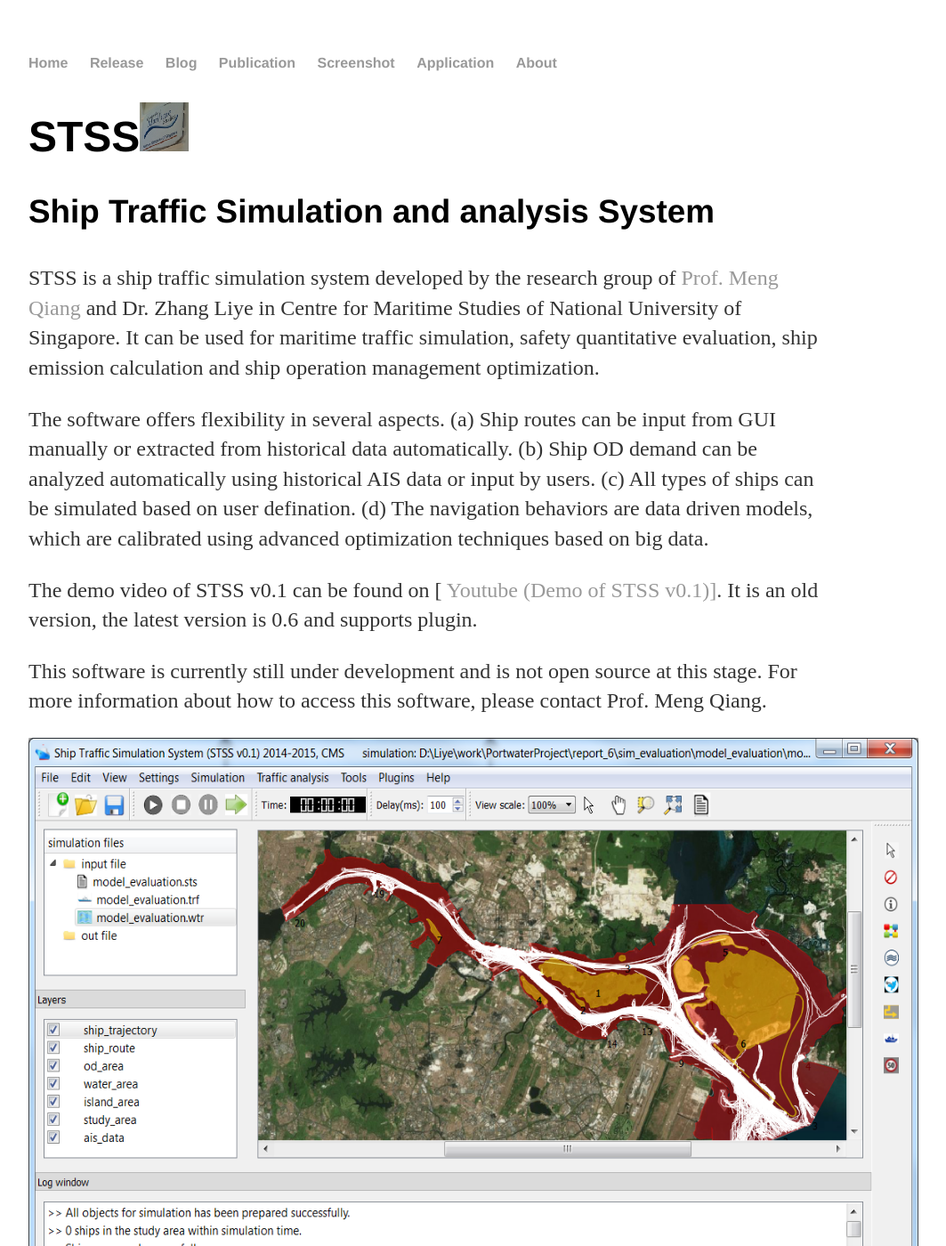
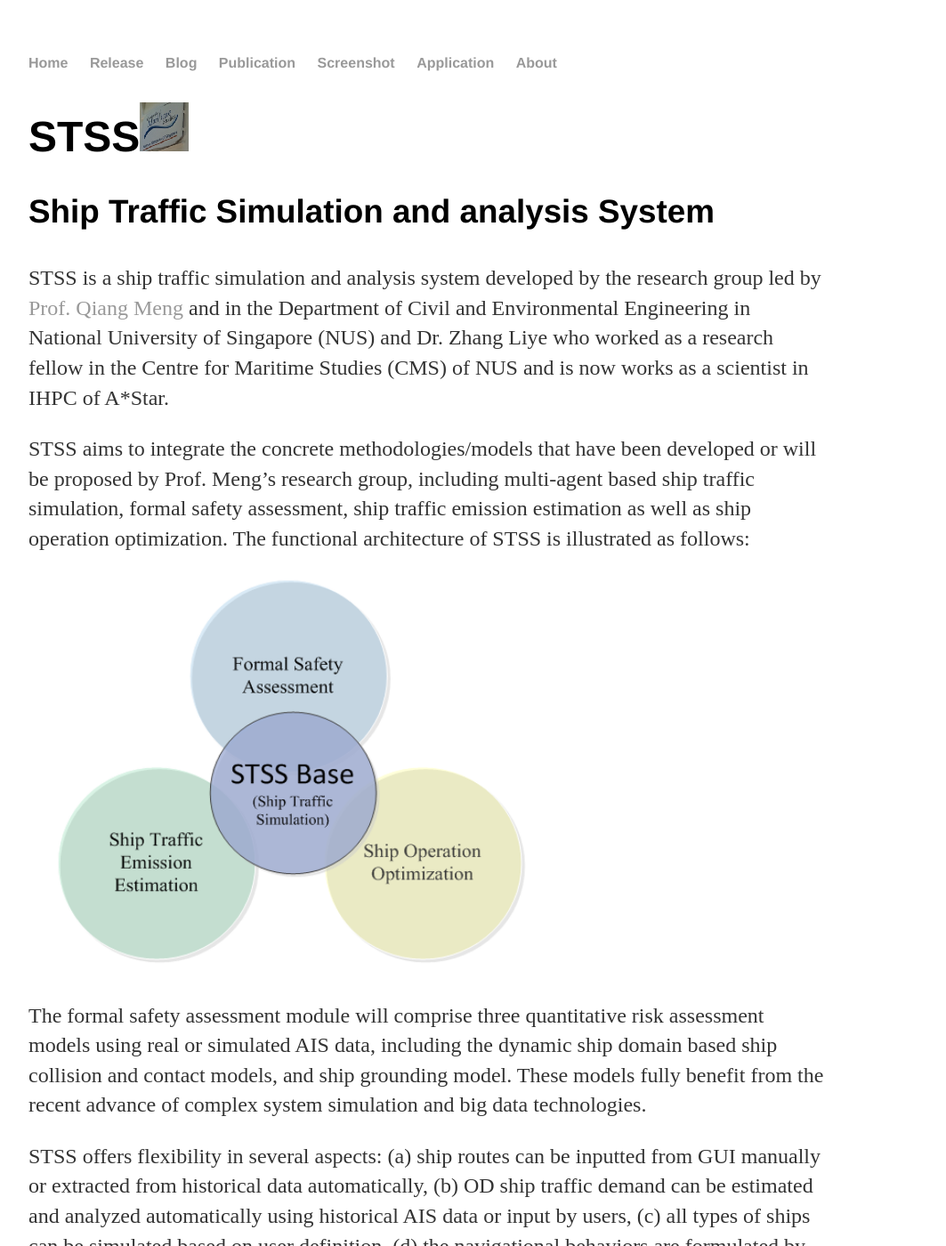
Before and after one commit to stss-maritime/stss-maritime.github.io, a Jekyll site: the page built from index.html, in a window 1280 px wide and 1400 px high. Shown: the whole window at 89% size, without its empty margins (160-1223 px from the left). Built offline with Jekyll 4.4.1, drawn with Linux system fonts in a browser that asks for light colours; some of the changed text lies outside the part shown.

Commit message:
update the information of the head page

```diff
--- a/index.html
+++ b/index.html
@@ -6,11 +6,37 @@ title: STSS - Ship Traffic Simulation and Analysis System
 		<div class="blurb">
 			<h1>STSS<a href="http://www.maritimestudies.nus.edu.sg/"><img src="cms-small.bmp" alt="HTML5 Icon", style="width:55px;height:55px;"></a></h1>
             <h3>Ship Traffic Simulation and analysis System</h3>
-			<p>STSS is a ship traffic simulation system developed by the research group of <a href="/about">Prof. Meng Qiang</a> and Dr. Zhang Liye in Centre for Maritime Studies of National University of Singapore. It can be used for maritime traffic simulation, safety quantitative evaluation, ship emission calculation and ship operation management optimization.</p>
+			<p>STSS is a ship traffic simulation and analysis system developed by the research group led by <a href="/about">Prof. Qiang Meng</a> and
+			in the Department of Civil and Environmental Engineering in National University of Singapore (NUS) and Dr. Zhang Liye who worked as a research
+			fellow in the Centre for Maritime Studies (CMS) of NUS and is now works as a scientist in IHPC of A*Star.
+			</p>
 
-            <p>The software offers flexibility in several aspects. (a) Ship routes can be input from GUI manually or extracted from historical data automatically. (b) Ship OD demand can be analyzed automatically using historical AIS data or input by users. (c) All types of ships can be simulated based on user defination. (d) The navigation behaviors are data driven models, which are calibrated using advanced optimization techniques based on big data.</p>
-            <p>The demo video of STSS v0.1 can be found on [  <a href="https://www.youtube.com/watch?v=95p0DiosmAk">Youtube (Demo of STSS v0.1)]</a>. It is an old version, the latest version is 0.6 and supports plugin.</p>
-            <p>This software is currently still under development and is not open source at this stage. For more information about how to access this software, please contact Prof. Meng Qiang.</p>
+			<p>STSS aims to integrate the concrete methodologies/models that have been developed or will be proposed by
+			Prof. Meng’s research group, including multi-agent based ship traffic simulation, formal safety assessment,
+			ship traffic emission estimation as well as ship operation optimization.
+			The functional architecture of STSS is illustrated as follows:
+			</p>
+			<img src="stss_architecture.PNG" alt="HTML5 Icon", style="width:600px;height:450px;">
+
+
+            <p>The formal safety assessment module will comprise three quantitative risk assessment models using real or
+			simulated AIS data, including the dynamic ship domain based ship collision and contact models, and ship grounding
+			model. These models fully benefit from the recent advance of complex system simulation and big data technologies.
+			</p>
+
+			<p>STSS offers flexibility in several aspects: (a) ship routes can be inputted from GUI manually or extracted
+			from historical data automatically, (b) OD ship traffic demand can be estimated and analyzed automatically using
+			historical AIS data or input by users,  (c) all types of ships can be simulated based on user definition,  (d)
+			the navigational behaviors are formulated by the data-driven models and calibrated by the advanced optimization
+			techniques based on big AIS data.
+			</p>
+
+            <p>The demo video of STSS v0.1 can be found on [  <a href="https://www.youtube.com/watch?v=95p0DiosmAk">Youtube (Demo of STSS v0.1)]</a>.
+			The latest version is 0.6 and supports the plugin function.
+			</p>
+
+            <p>STSS is currently still under development and is not open source at this stage. For more information about STSS, please
+			contact Prof. Meng.</p>
 
             <img src="main_GUI.PNG" alt="HTML5 Icon", style="width:1000px;height:650px;">
             <img src="simulation_snap.PNG" alt="HTML5 Icon", style="width:1000px;height:650px;">
```
Also changed, not shown: stss_architecture.PNG (added).
